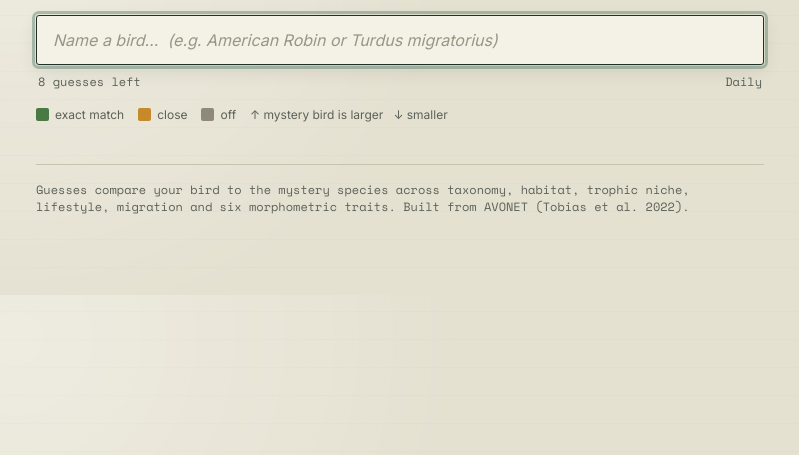
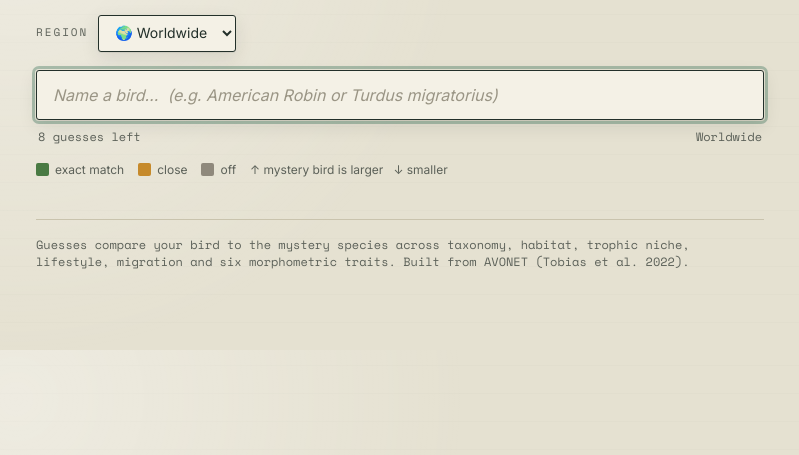
Before and after one commit to finfunfan/Birdle, a plain HTML site: page index.html in a window 1280 px wide. Shown: the part 141-596 px from the top of the page, without its empty margins (240-1039 px from the left). Drawn offline with nearby package versions, Linux system fonts and the light colour scheme.

Commit message:
Update index.html

```diff
--- a/index.html
+++ b/index.html
@@ -79,6 +79,15 @@
   .ac-item.active .fam,.ac-item:hover .fam{color:rgba(246,243,234,.75)}
 
   .guesscount{font-family:'Space Mono',monospace;font-size:12px;color:var(--ink-soft);margin:2px 2px 16px;display:flex;justify-content:space-between}
+
+  .controls{display:flex;align-items:center;gap:10px;margin-top:16px}
+  .ctl{font-family:'Space Mono',monospace;font-size:11px;letter-spacing:.18em;text-transform:uppercase;color:var(--ink-soft)}
+  #region{
+    font-family:'Inter',sans-serif;font-size:14px;color:var(--ink);
+    background:var(--card);border:1.5px solid var(--ink);border-radius:var(--radius);
+    padding:8px 12px;cursor:pointer;box-shadow:var(--shadow);flex:0 1 auto;
+  }
+  #region:focus{outline:3px solid rgba(47,107,82,.35);outline-offset:1px}
 
   /* ---- legend ---- */
   .legend{display:flex;gap:14px;flex-wrap:wrap;font-size:12px;color:var(--ink-soft);margin-bottom:14px}
@@ -173,6 +182,11 @@
     <div class="tagline">Deduce the mystery bird from its taxonomy, ecology and measurements. Data from the <a href="https://opentraits.org/datasets/avonet" target="_blank" rel="noopener">AVONET</a> database.</div>
   </header>
 
+  <div class="controls">
+    <label class="ctl" for="region">Region</label>
+    <select id="region" aria-label="Choose region"></select>
+  </div>
+
   <div class="search">
     <input id="guess" type="text" autocomplete="off" spellcheck="false"
       placeholder="Name a bird…  (e.g. American Robin or Turdus migratorius)" aria-label="Guess a bird species">
@@ -214,27 +228,46 @@
     CAT.forEach(c=>{const id=r[ix[c]]; o[c]= id<0?null:LU[c][id];});
     ["mass","wing","beak","tarsus","tail","hwi"].forEach(k=>o[k]=r[ix[k]]);
     o.pool = r[ix.pool]===1;
+    o.reg  = r[ix.reg]|0;
     o.label = o.common || o.name;   // what the player sees first
     return o;
   });
   const byName = {};
   birds.forEach(b=>{ byName[b.name.toLowerCase()]=b; if(b.common) byName[b.common.toLowerCase()]=b; });
-  const pool = birds.filter(b=>b.pool);
 
-  // ---- deterministic daily target ----
+  // ---- regions ----
+  const REGIONS = D.regions || [];
+  let region = -1;                        // -1 = Worldwide
+  try{ const rr=localStorage.getItem("birdle-region"); if(rr!==null) region=parseInt(rr,10); }catch(e){}
+  if(isNaN(region)||region<-1||region>=REGIONS.length) region=-1;
+  function regionName(){ return region<0 ? "Worldwide" : REGIONS[region]; }
+  function currentPool(){
+    if(region<0) return birds.filter(b=>b.pool);
+    const bit = 1<<region;
+    return birds.filter(b=> (b.reg & bit)!==0 );
+  }
+  // ---- deterministic daily target (per region) ----
   const EPOCH = Date.UTC(2024,0,1);
   function dayIndex(d){ return Math.floor((Date.UTC(d.getFullYear(),d.getMonth(),d.getDate())-EPOCH)/864e5); }
-  // simple deterministic hash → stable shuffle of the pool
   function mulberry(seed){return function(){seed|=0;seed=seed+0x6D2B79F5|0;let t=Math.imul(seed^seed>>>15,1|seed);t=t+Math.imul(t^t>>>7,61|t)^t;return((t^t>>>14)>>>0)/4294967296;};}
-  const order = pool.map((_,i)=>i);
-  (function(){const rnd=mulberry(99173);for(let i=order.length-1;i>0;i--){const j=Math.floor(rnd()*(i+1));[order[i],order[j]]=[order[j],order[i]];}})();
+
+  let POOL=[], ORDER=[];
+  function buildPool(){
+    POOL = currentPool();
+    ORDER = POOL.map((_,i)=>i);
+    const seed = 99173 + (region+1)*7919;      // distinct shuffle per region
+    const rnd = mulberry(seed);
+    for(let i=ORDER.length-1;i>0;i--){const j=Math.floor(rnd()*(i+1));[ORDER[i],ORDER[j]]=[ORDER[j],ORDER[i]];}
+  }
+  buildPool();
 
   const today = new Date();
   const DNUM = dayIndex(today);
   let RANDOM = false, RSEED = 0;
   function targetFor(){
-    if(RANDOM){ return pool[Math.floor(mulberry(RSEED)()*pool.length)]; }
-    return pool[ order[ ((DNUM % order.length)+order.length)%order.length ] ];
+    if(!POOL.length) return birds[0];
+    if(RANDOM){ return POOL[Math.floor(mulberry(RSEED)()*POOL.length)]; }
+    return POOL[ ORDER[ ((DNUM % ORDER.length)+ORDER.length)%ORDER.length ] ];
   }
   let TARGET = targetFor();
 
@@ -256,21 +289,27 @@
     {k:"migration",label:"Migration"},
   ];
 
-  // ---- state / persistence ----
-  const STORE = "birdle-v1";
+  // ---- state / persistence (scoped per region + day) ----
+  function storeKey(){ return "birdle-v1:"+region+":"+DNUM; }
   function loadState(){
-    try{const s=JSON.parse(localStorage.getItem(STORE)||"{}");
+    try{const s=JSON.parse(localStorage.getItem(storeKey())||"{}");
       if(!RANDOM && s.day===DNUM) return s;}catch(e){}
     return {day:DNUM,guesses:[],done:false,won:false};
   }
-  function saveState(){ if(RANDOM) return; localStorage.setItem(STORE,JSON.stringify(state)); }
+  function saveState(){ if(RANDOM) return; localStorage.setItem(storeKey(),JSON.stringify(state)); }
   let state = loadState();
 
   // ---- DOM ----
   const $=s=>document.querySelector(s);
   const input=$("#guess"), ac=$("#ac"), board=$("#board"), banner=$("#banner");
+  const regionSel=$("#region");
+  // build region options
+  regionSel.innerHTML = `<option value="-1">🌍 Worldwide</option>` +
+    REGIONS.map((n,i)=>`<option value="${i}">${n}</option>`).join("");
+  regionSel.value = String(region);
   $("#puzzleNo").textContent = RANDOM?"∞":(DNUM);
   $("#puzzleDate").textContent = today.toLocaleDateString(undefined,{year:"numeric",month:"short",day:"numeric"});
+  $("#mode").textContent = regionName();
 
   function cmpNum(a,b){
     if(a==null||b==null) return {cls:"t-miss",arw:""};
@@ -327,7 +366,7 @@
       });
       lines.push(s);
     });
-    const head=`Birdle No.${RANDOM?"∞":DNUM} — ${state.won?state.guesses.length:"X"}/${MAX}`;
+    const head=`Birdle · ${regionName()} · No.${RANDOM?"∞":DNUM} — ${state.won?state.guesses.length:"X"}/${MAX}`;
     return head+"\n"+lines.join("\n");
   }
 
@@ -434,10 +473,31 @@
   let toastT;
   function toast(m){const t=$("#toast");t.textContent=m;t.classList.add("show");clearTimeout(toastT);toastT=setTimeout(()=>t.classList.remove("show"),2200);}
 
-  // ---- replay saved state ----
-  state.guesses.forEach(n=>renderGuess(n));
-  updateRemaining();
-  if(state.done) finish(); else input.focus();
+  // ---- region switching ----
+  regionSel.addEventListener("change",()=>{
+    region = parseInt(regionSel.value,10);
+    if(isNaN(region)) region=-1;
+    try{ localStorage.setItem("birdle-region", String(region)); }catch(e){}
+    RANDOM=false; RSEED=0;
+    $("#puzzleNo").textContent = DNUM;
+    buildPool();
+    TARGET = targetFor();
+    state = loadState();
+    initPuzzle();
+  });
+
+  function initPuzzle(){
+    board.innerHTML=""; banner.classList.remove("show"); banner.innerHTML="";
+    input.disabled=false; input.value=""; ac.classList.remove("open"); acItems=[];
+    $("#mode").textContent = RANDOM ? "Random · "+regionName() : regionName();
+    clearInterval(window.__cd);
+    state.guesses.forEach(n=>renderGuess(n));
+    updateRemaining();
+    if(state.done) finish(); else input.focus();
+  }
+
+  // ---- initial render ----
+  initPuzzle();
 })();
 </script>
 </body>
```
